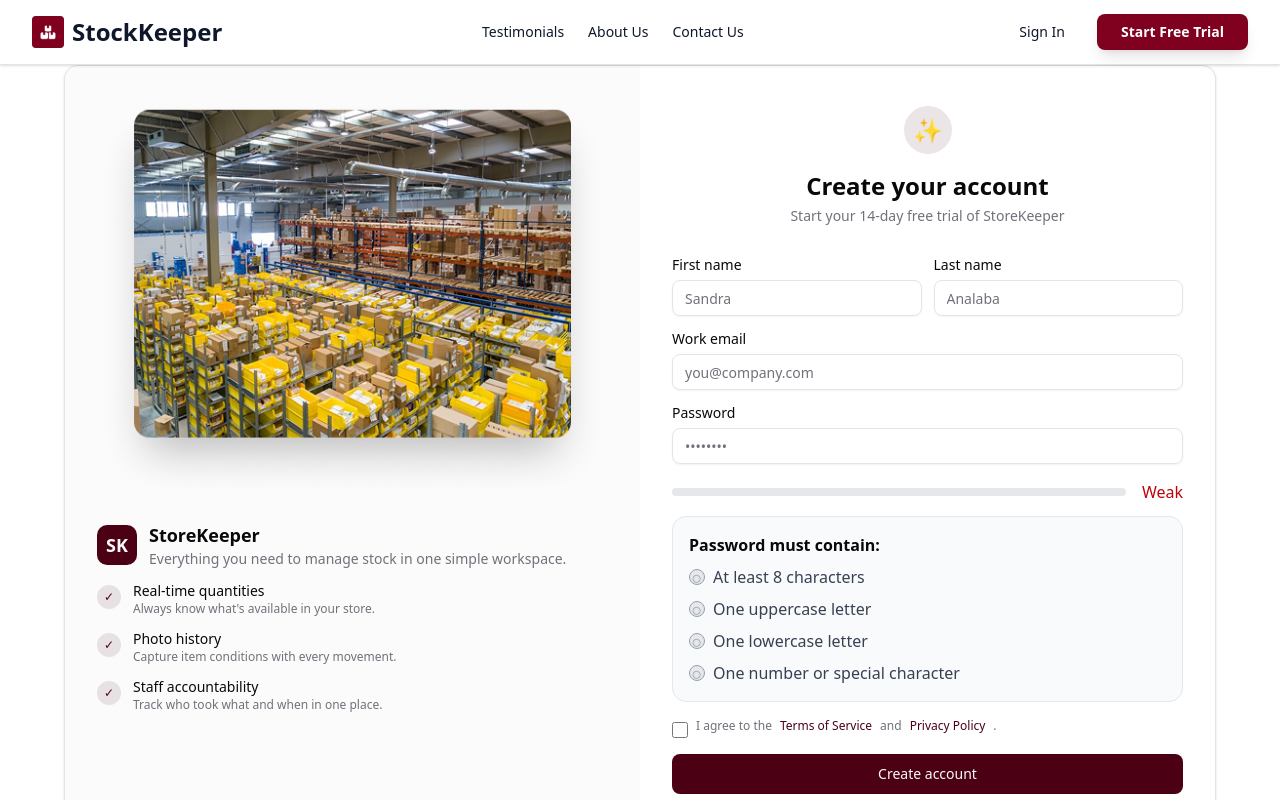
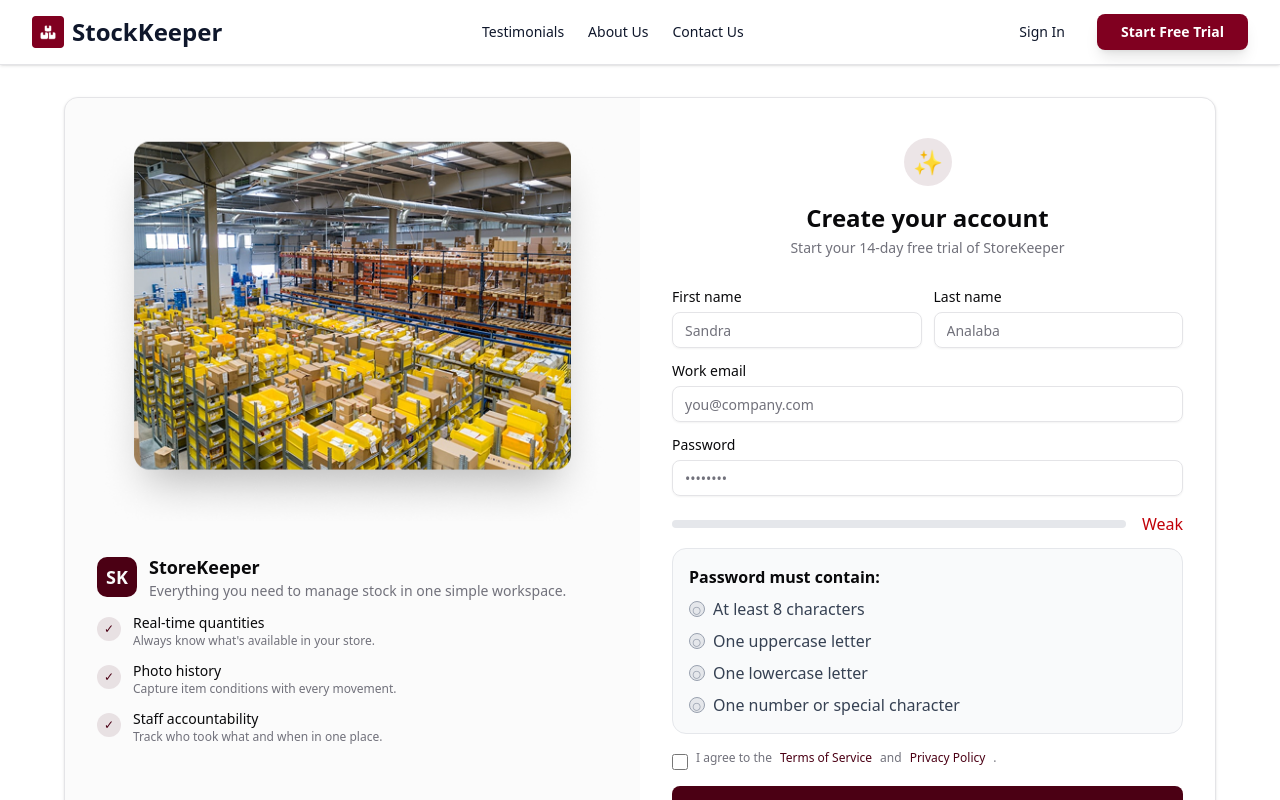
Before and after one commit to Peacecalculus/Desktop, a Next.js app: page /signup in a window 1280 px wide. Shown: the top 800 px of the page. Built offline with nearby package versions, Linux system fonts and the light colour scheme.

Commit message:
fix: added padding to the navivagtion bar

```diff
--- a/src/app/signup/page.tsx
+++ b/src/app/signup/page.tsx
@@ -37,7 +37,7 @@ export default function SignupPage() {
   if (passed >= 3) { strengthLabel = "Strong"; strengthColor = "bg-green-500"; }
 
   return (
-    <div className="min-h-screen bg-[#ffffff] flex items-center justify-center px-4">
+    <div className="min-h-screen bg-[#ffffff] flex items-center justify-center px-4 mb-8">
       <div className="w-full max-w-6xl grid grid-cols-1 lg:grid-cols-2 bg-card rounded-xl border shadow-sm overflow-hidden">
         {/* LEFT SIDE */}
         <div className="bg-muted/40 px-8 py-10 flex flex-col gap-8">
--- a/src/components/Navigation.tsx
+++ b/src/components/Navigation.tsx
@@ -45,7 +45,7 @@ export default function Navigation() {
   const [isMenuOpen, setIsMenuOpen] = useState(false);
 
   return (
-    <header className="sticky top-0 z-50 w-full border-b bg-white dark:bg-slate-950 shadow-sm">
+    <header className="sticky top-0 z-50 w-full border-b bg-white dark:bg-slate-950 shadow-sm mb-8">
       <div className="container mx-auto px-4 sm:px-6 lg:px-8 max-w-7xl">
         <div className="flex h-16 items-center justify-between">
           <Link href="/" className="flex items-center gap-2 shrink-0">
```
